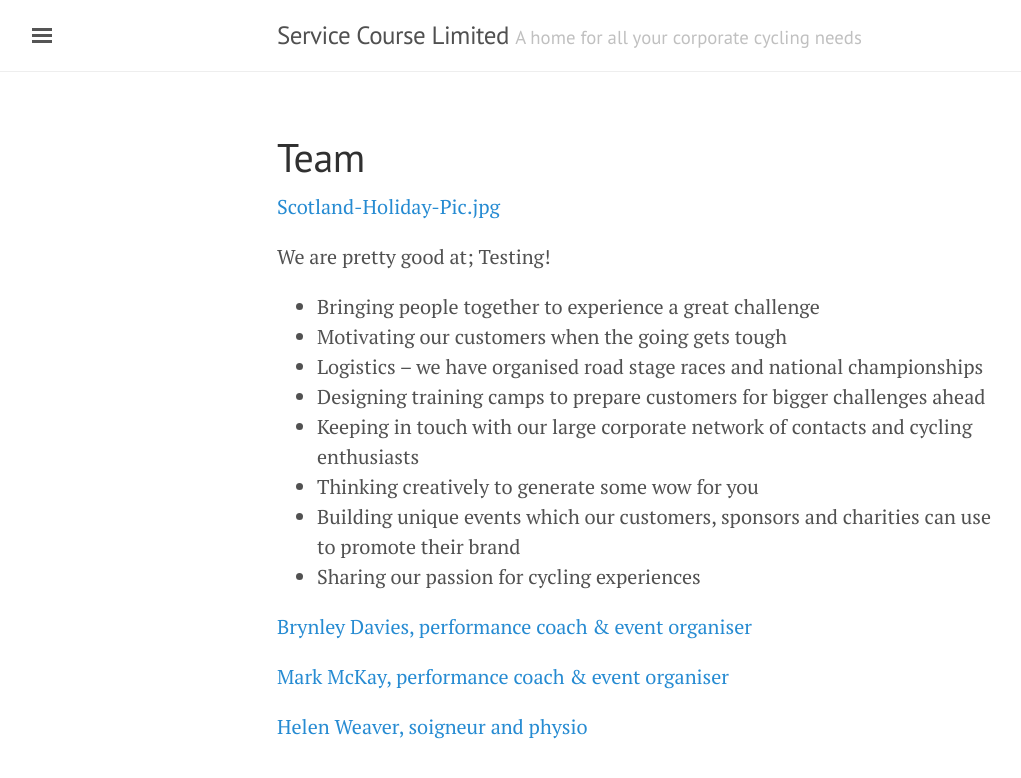
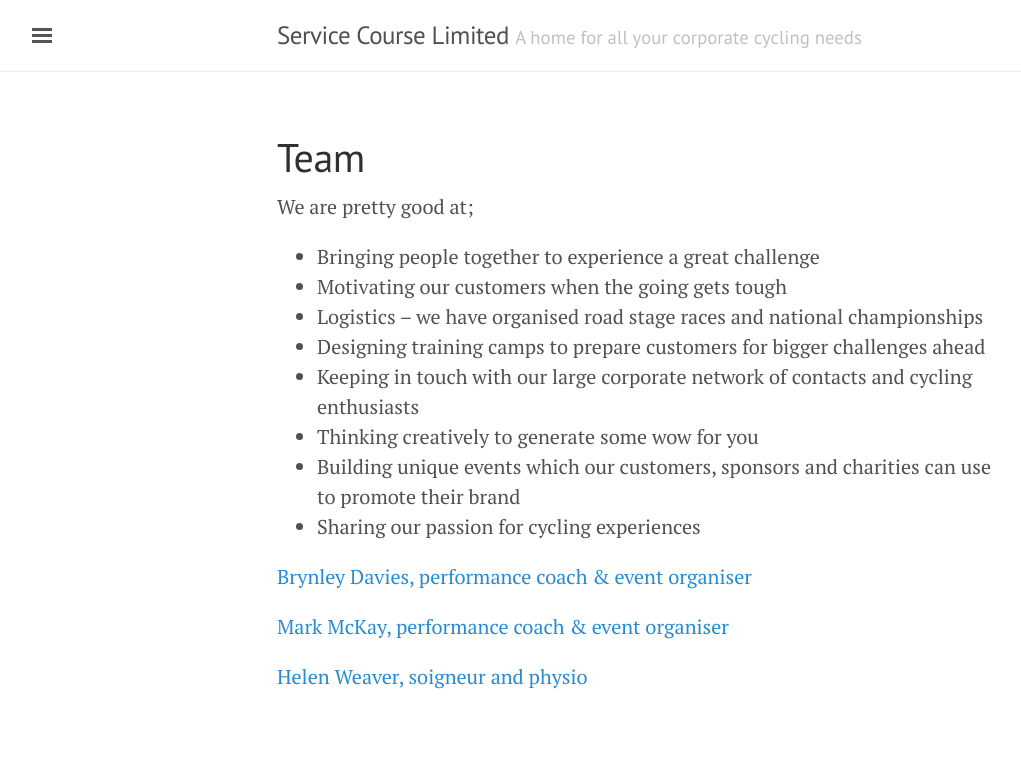
Before and after one commit to brynleydavies/brynleydavies.github.io, a Jekyll site: the page built from _pages/team.md, in a window 1280 px wide. Shown: the top 778 px of the page, without its empty margins (3-1024 px from the left). Built offline with Jekyll 4.4.1, drawn with Linux system fonts in a browser that asks for light colours.

Commit message:
Updated team.md

```diff
--- a/_pages/team.md
+++ b/_pages/team.md
@@ -10,10 +10,7 @@ permalink: /team/
 ---
 
 
-
-[Scotland-Holiday-Pic.jpg]({{site.baseurl}}/media/Scotland-Holiday-Pic.jpg)
-
-We are pretty good at; Testing!
+We are pretty good at;
 
 
 - Bringing people together to experience a great challenge
```
